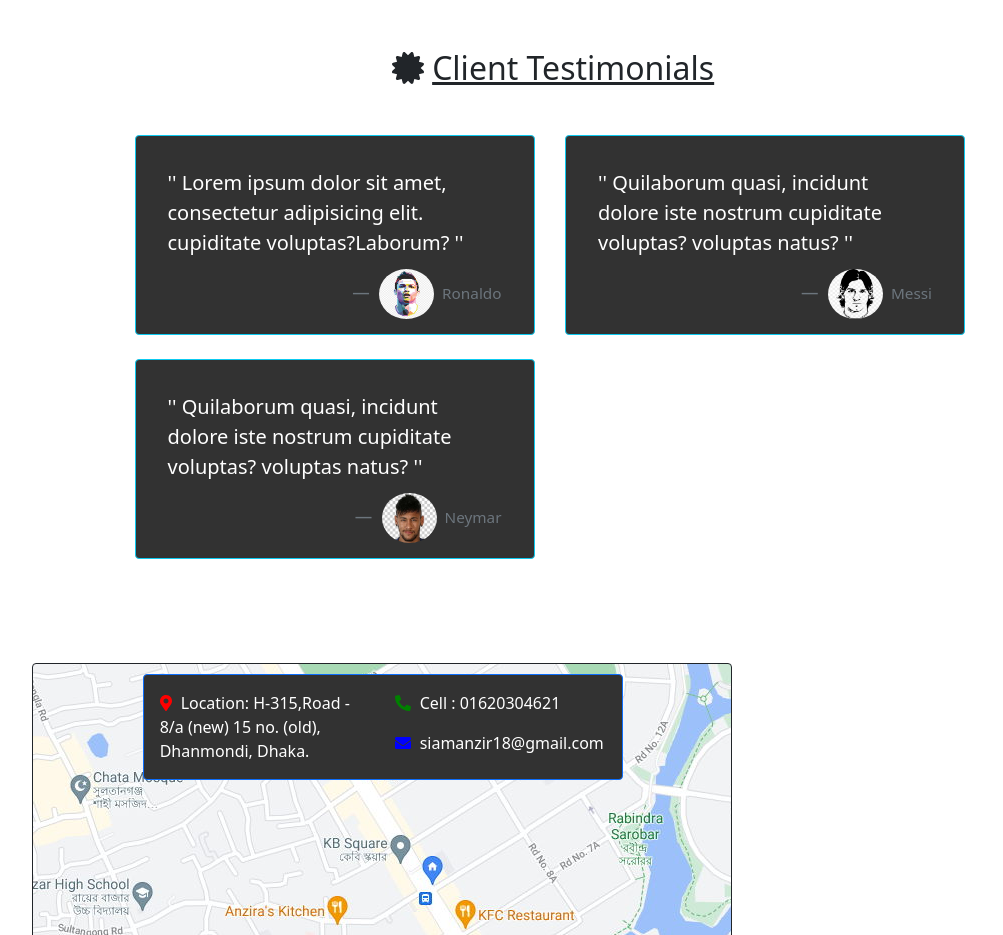
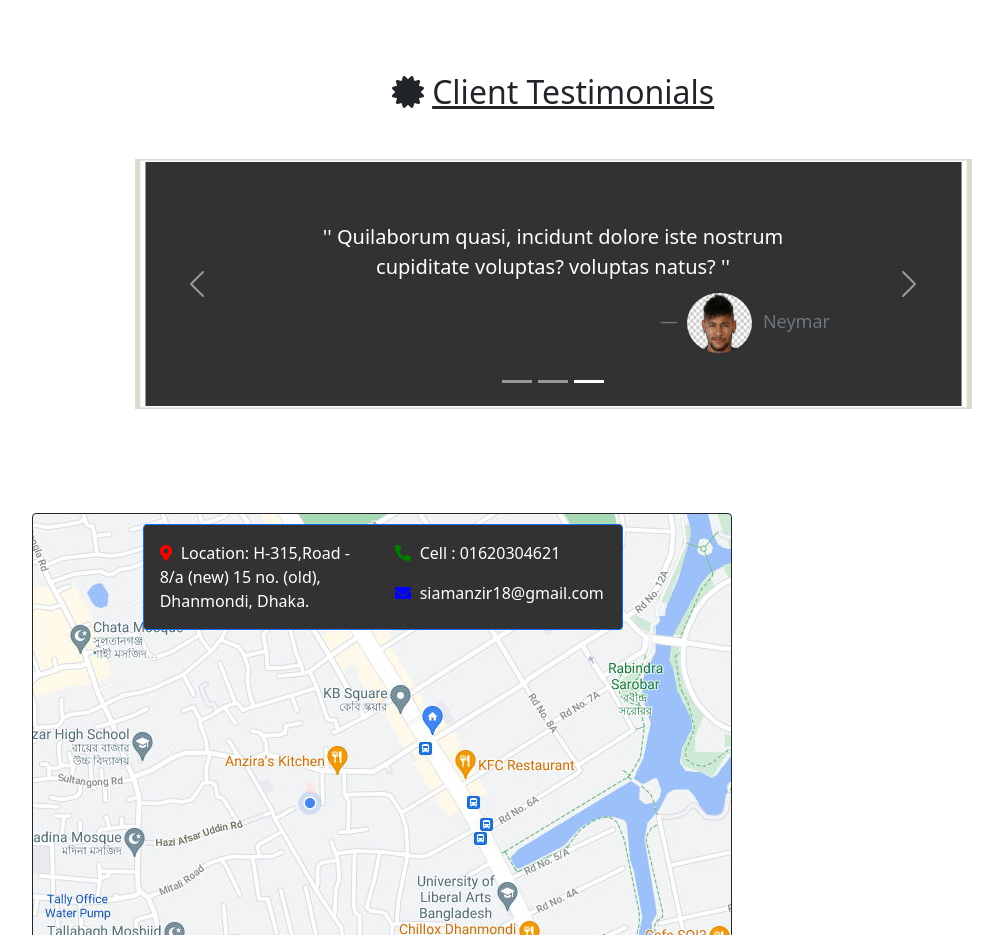
Before and after one commit to SiamAnzir/portfolio-website, a React (Create React App) app: page / in a window 1280 px wide. Shown: the part 1820-2755 px from the top of the page, without its empty margins (87-1090 px from the left). Built offline with nearby package versions, Linux system fonts and the light colour scheme.

Commit message:
[Added] Carousel & slideImg

```diff
--- a/src/components/Testimonials.jsx
+++ b/src/components/Testimonials.jsx
@@ -1,42 +1,51 @@
 import React from "react";
-import {Card, Col, Container, Image, Row} from "react-bootstrap";
+import {Container, Image,Carousel} from "react-bootstrap";
 import {allTestimonials} from "../store/store";
 import {FontAwesomeIcon} from "@fortawesome/react-fontawesome";
 import {faCertificate} from "@fortawesome/free-solid-svg-icons";
+import slideImg from "../assets/blackImage.png";
 
 const Testimonials = () => {
   return(
       <section id="testimonials" className="mt-5">
+          <br/>
           <Container>
               <div className="text-center">
                   <h2> <FontAwesomeIcon icon={faCertificate}/> <u> Client Testimonials </u></h2>
               </div>
-              <div className="col-xxl-8 col-xl-9 col-lg-12 col-md-6 mx-auto mt-5">
-                  <Row>
+              <div className="col-xxl-8 col-xl-9 col-lg-12 col-md-12 mx-auto mt-5">
+                  <Carousel variant="light">
                       {
                           allTestimonials.map((testimonial) => (
-                              <Col key={testimonial.id}>
-                                  <Card className="p-3" border="info" style={{width:'400px',height:'200px',background:'#323232',color:'white'}}>
+                              <Carousel.Item key={testimonial.id} interval={2000}>
+                                  <img
+                                      className="d-block w-100"
+                                      src={slideImg}
+                                      alt={testimonial.alt}
+                                      height={250}
+                                      width={500}
+                                  />
+                                  <Carousel.Caption>
                                       <blockquote className="blockquote mb-0 card-body">
                                           <p>
                                               {testimonial.quote}
                                           </p>
                                           <footer className="text-end blockquote-footer" style={{paddingTop:'.7rem'}}>
-                                              <Image src={testimonial.image} style={{height:'50px',width:'55px',marginLeft:'.3rem'}} roundedCircle/>
-                                              <small style={{marginLeft:'.5rem'}}>
+                                              <Image src={testimonial.image} style={{height:'60px',width:'65px',marginLeft:'.3rem'}} roundedCircle/>
+                                              <small style={{marginLeft:'.7rem',fontSize:'18px'}}>
                                                   {testimonial.name}
                                               </small>
                                           </footer>
                                       </blockquote>
-                                  </Card>
-                                  <br/>
-                              </Col>
+                                  </Carousel.Caption>
+                              </Carousel.Item>
                           ))
                       }
-                  </Row>
+                  </Carousel>
               </div>
               <br/>
           </Container>
+          <br/>
       </section>
   )
 };
```
